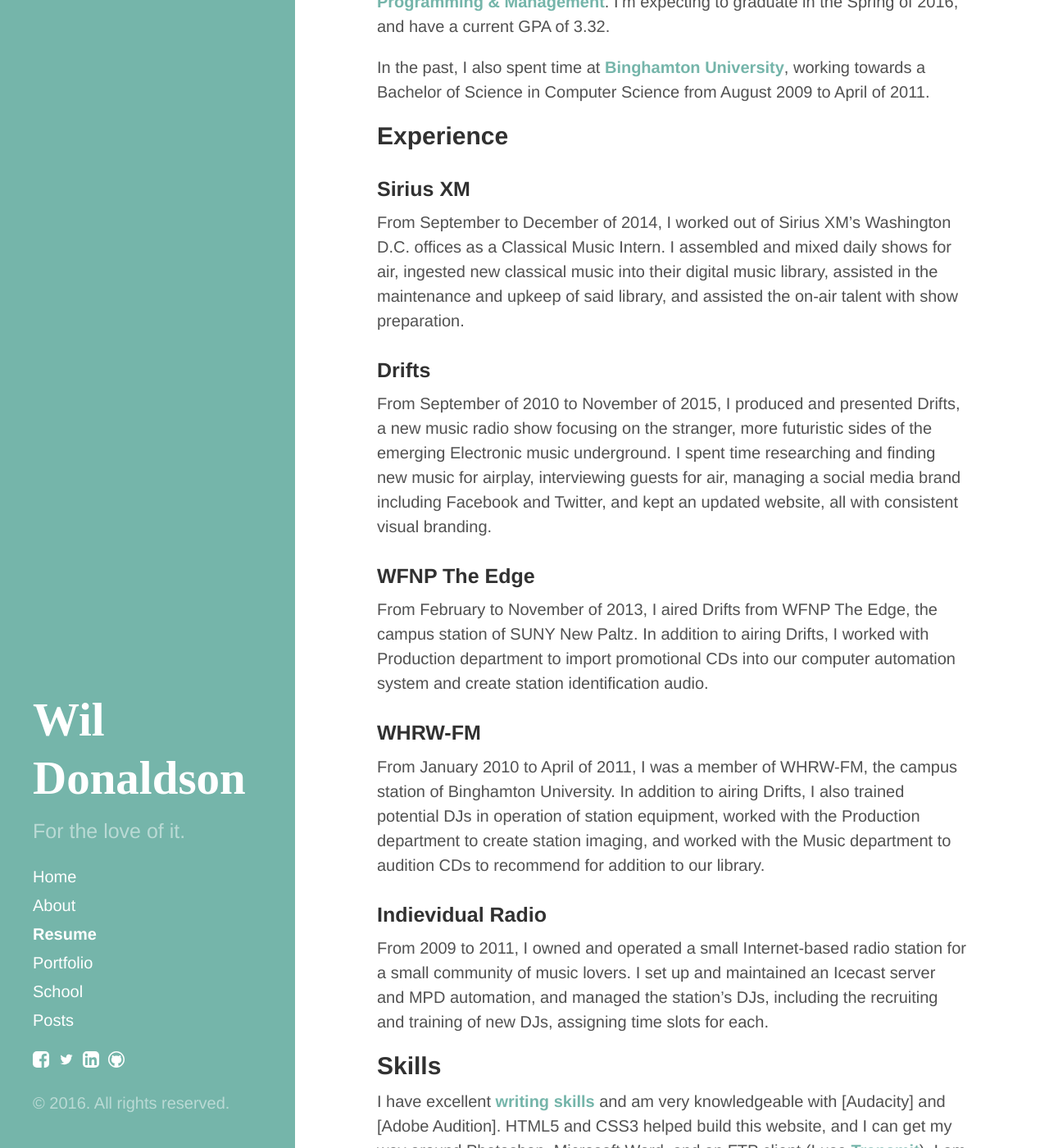
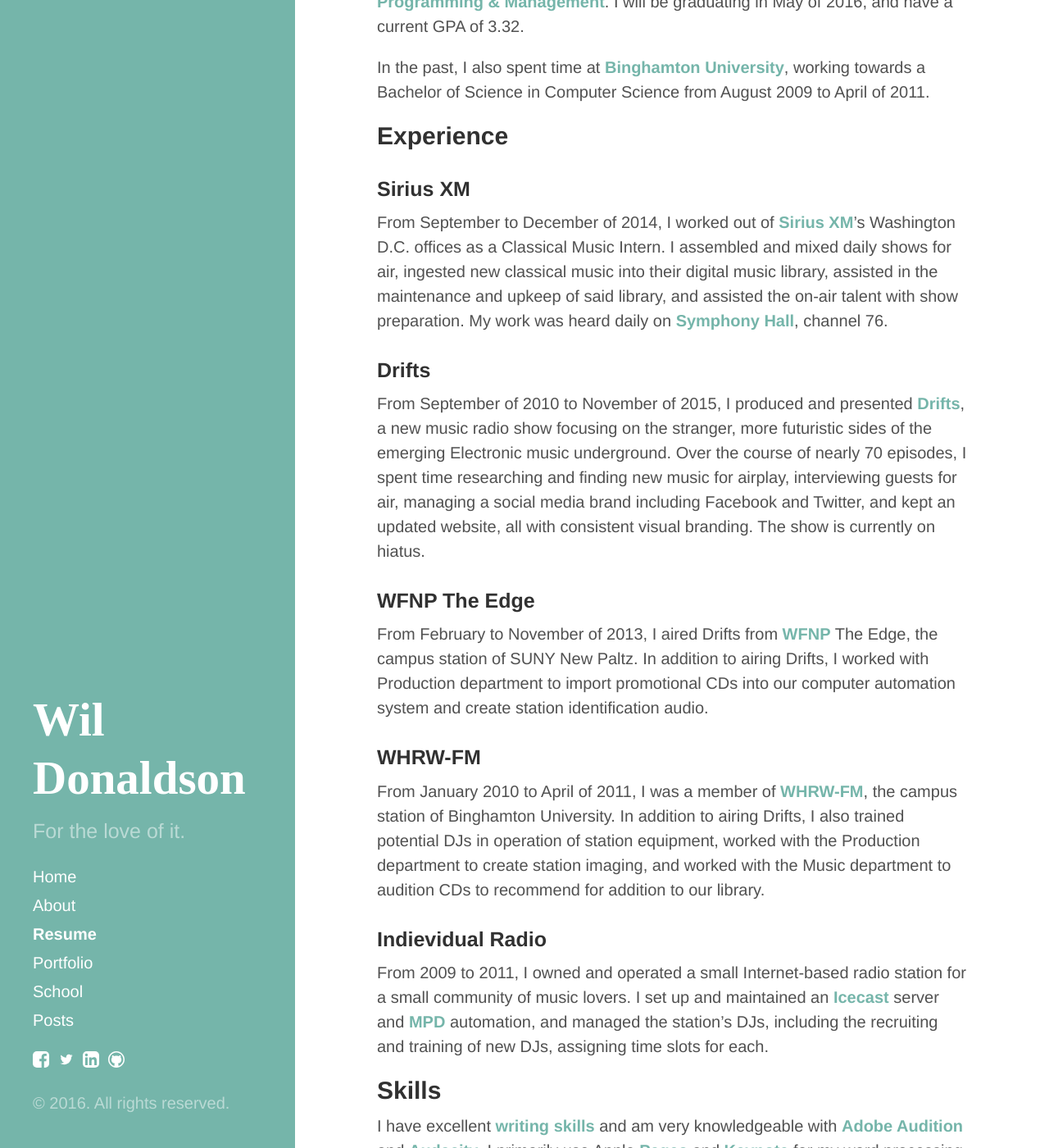
Before and after one commit to crownsedge/wildonaldson.me, a Jekyll site: the page built from resume/index.md, in a window 1280 px wide and 1400 px high, scrolled down 598 px. Shown: the whole window at 82% size. Built offline with Jekyll 4.4.1, drawn with Linux system fonts in a browser that asks for light colours; comment, search, counter and statistics services are not loaded; some of the changed text lies outside the part shown.

Commit message:
resume page changes/additions
more links and whatnot

```diff
--- a/resume/index.md
+++ b/resume/index.md
@@ -13,7 +13,7 @@
 
 ## Education
 
-I am currently a student at the [State University of New York at New Paltz](http://newpaltz.edu). Since August of 2012, I've been pursuing a Bachelor of Arts in [Digital Media Programming & Management](http://www.newpaltz.edu/ugc/las/comm_media/major_dmprog-mgmt.html). I'm expecting to graduate in the Spring of 2016, and have a current GPA of {{ page.gpa }}.
+I am currently a student at the [State University of New York at New Paltz](http://newpaltz.edu). Since August of 2012, I've been pursuing a Bachelor of Arts in [Digital Media Programming & Management](http://www.newpaltz.edu/ugc/las/comm_media/major_dmprog-mgmt.html). I will be graduating in May of 2016, and have a current GPA of {{ page.gpa }}.
 
 In the past, I also spent time at [Binghamton University](http://binghamton.edu), working towards a Bachelor of Science in Computer Science from August 2009 to April of 2011.
 
@@ -21,27 +21,27 @@
 
 ### Sirius XM
 
-From September to December of 2014, I worked out of Sirius XM's Washington D.C. offices as a Classical Music Intern. I assembled and mixed daily shows for air, ingested new classical music into their digital music library, assisted in the maintenance and upkeep of said library, and assisted the on-air talent with show preparation.
+From September to December of 2014, I worked out of [Sirius XM](http://siriusxm.com/)'s Washington D.C. offices as a Classical Music Intern. I assembled and mixed daily shows for air, ingested new classical music into their digital music library, assisted in the maintenance and upkeep of said library, and assisted the on-air talent with show preparation. My work was heard daily on [Symphony Hall](https://en.wikipedia.org/wiki/Symphony_Hall_(Sirius_XM)), channel 76.
 
 ### Drifts
 
-From September of 2010 to November of 2015, I produced and presented Drifts, a new music radio show focusing on the stranger, more futuristic sides of the emerging Electronic music underground. I spent time researching and finding new music for airplay, interviewing guests for air, managing a social media brand including Facebook and Twitter, and kept an updated website, all with consistent visual branding.
+From September of 2010 to November of 2015, I produced and presented [Drifts](http://drifts.fm/), a new music radio show focusing on the stranger, more futuristic sides of the emerging Electronic music underground. Over the course of nearly 70 episodes, I spent time researching and finding new music for airplay, interviewing guests for air, managing a social media brand including Facebook and Twitter, and kept an updated website, all with consistent visual branding. The show is currently on hiatus.
 
 ### WFNP The Edge
 
-From February to November of 2013, I aired Drifts from WFNP The Edge, the campus station of SUNY New Paltz. In addition to airing Drifts, I worked with Production department to import promotional CDs into our computer automation system and create station identification audio.
+From February to November of 2013, I aired Drifts from [WFNP](http://wfnp.org/) The Edge, the campus station of SUNY New Paltz. In addition to airing Drifts, I worked with Production department to import promotional CDs into our computer automation system and create station identification audio.
 
 ### WHRW-FM
 
-From January 2010 to April of 2011, I was a member of WHRW-FM, the campus station of Binghamton University. In addition to airing Drifts, I also trained potential DJs in operation of station equipment, worked with the Production department to create station imaging, and worked with the Music department to audition CDs to recommend for addition to our library.
+From January 2010 to April of 2011, I was a member of [WHRW-FM](http://whrwfm.org/), the campus station of Binghamton University. In addition to airing Drifts, I also trained potential DJs in operation of station equipment, worked with the Production department to create station imaging, and worked with the Music department to audition CDs to recommend for addition to our library.
 
 ### Indievidual Radio
 
-From 2009 to 2011, I owned and operated a small Internet-based radio station for a small community of music lovers. I set up and maintained an Icecast server and MPD automation, and managed the station’s DJs, including the recruiting and training of new DJs, assigning time slots for each.
+From 2009 to 2011, I owned and operated a small Internet-based radio station for a small community of music lovers. I set up and maintained an [Icecast](http://icecast.org/) server and [MPD](http;//musicpd.org/) automation, and managed the station’s DJs, including the recruiting and training of new DJs, assigning time slots for each.
 
 ## Skills
 
-I have excellent [writing skills](/posts/) and am very knowledgeable with [Audacity] and [Adobe Audition]. HTML5 and CSS3 helped build this website, and I can get my way around Photoshop, Microsoft Word, and an FTP client (I use [Transmit](http://panic.com/transmit)). I am also proficient with the UNIX shell.
+I have excellent [writing skills](/posts/) and am very knowledgeable with [Adobe Audition](http://www.adobe.com/products/audition.html) and [Audacity](http://audacityteam.org/). I primarily use Apple [Pages](http://www.apple.com/mac/pages/) and [Keynote](http://www.apple.com/mac/keynote/) for my word processing and presentation needs. HTML5 and CSS3 helped build this website, and I can get my way around Photoshop, Microsoft Word, and an FTP client (I use [Transmit](http://panic.com/transmit)). I am also proficient with [Github](http://github.com/) and the UNIX shell.
 
 # Want to hire me?
 
```
Also changed, not shown: other parts of resume/index.md (+1 -1 lines).
